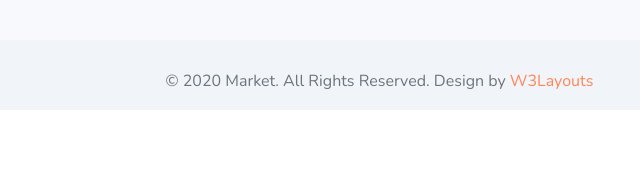
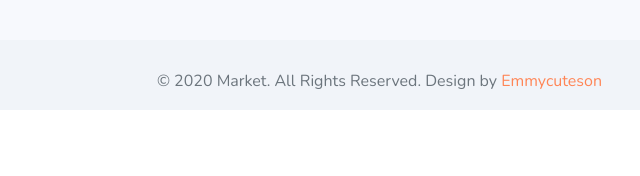
Before and after one commit to emmycuteson/marketing-solution, a plain HTML site: page index.html in a window 1280 px wide. Shown: the part 5575-5751 px from the top of the page, 640-1280 px from the left. Drawn offline with nearby package versions, Linux system fonts and the light colour scheme.

Commit message:
completion of the site

```diff
--- a/index.html
+++ b/index.html
@@ -209,7 +209,7 @@
                 </div>
         </div>
         <div class="footer">
-            <p>© 2020 Market. All Rights Reserved. Design by  <a href="#">W3Layouts</a></p>
+            <p>© 2020 Market. All Rights Reserved. Design by  <a href="#"> Emmycuteson</a></p>
         </div>
     </body>
 </html>
```
